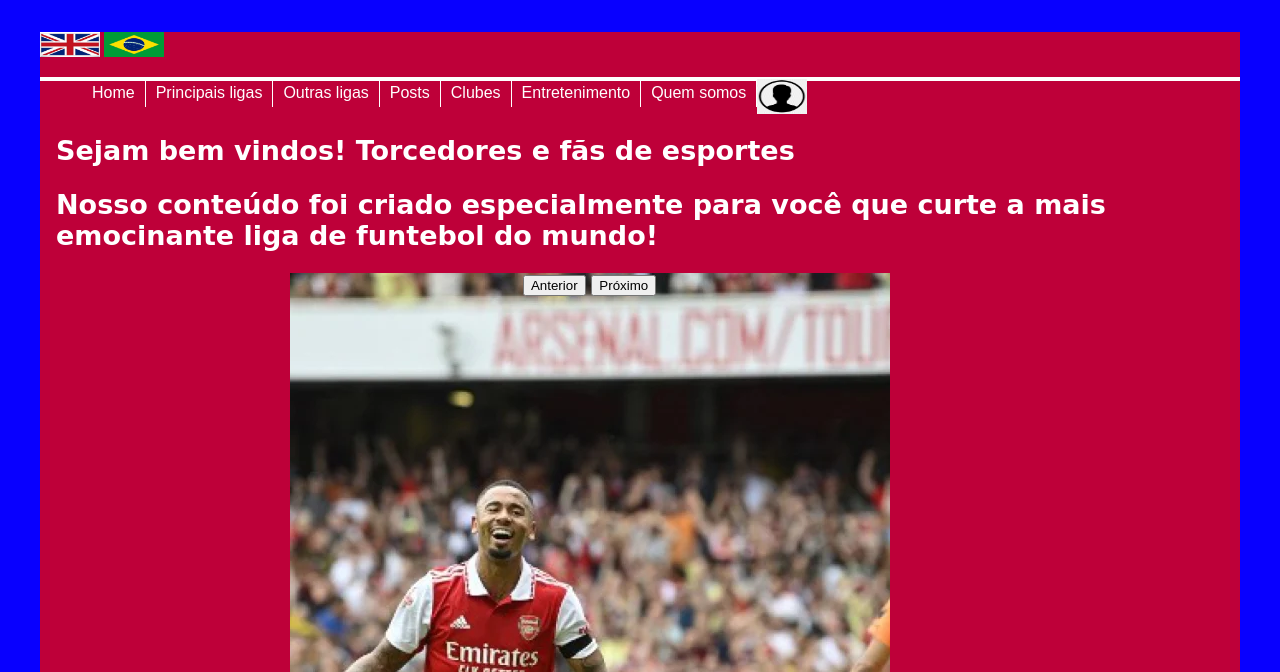
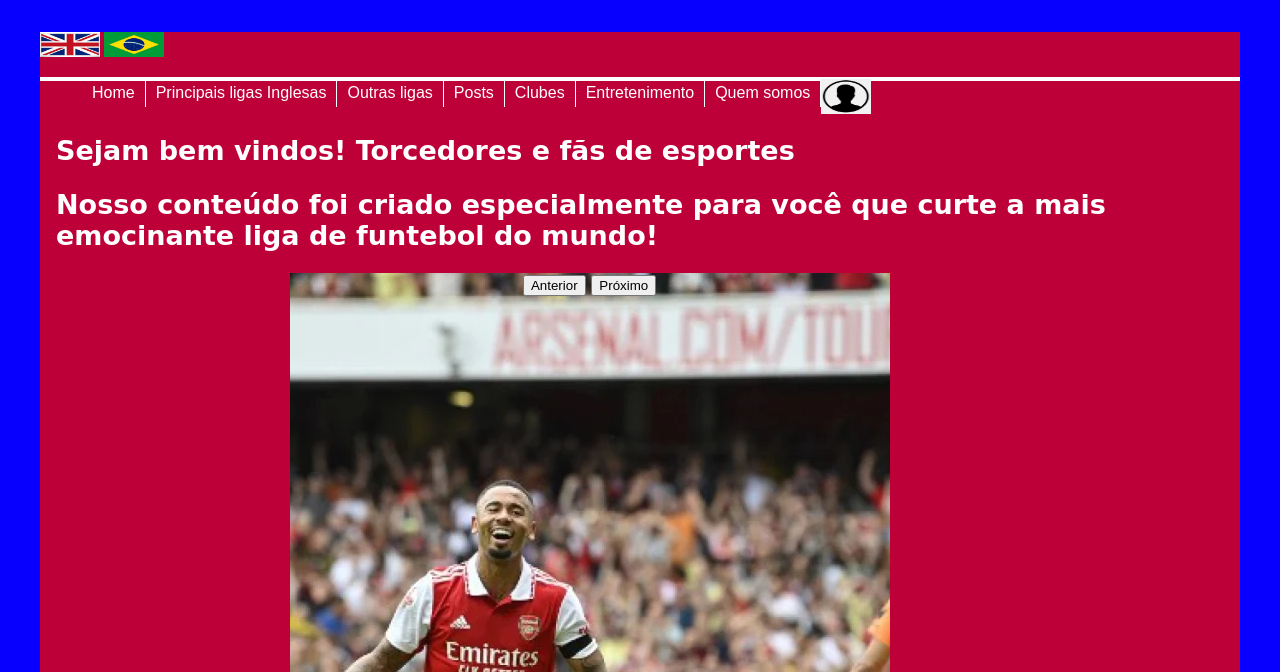
Before and after one commit to AdsonCoelho/torcedor, a PHP site: page /index.php in a window 1280 px wide. Shown: the top 672 px of the page. Run offline with PHP 8.4, Linux system fonts and the light colour scheme.

Commit message:
Atualização do arquivo menu.php

```diff
--- a/menu.php
+++ b/menu.php
@@ -15,9 +15,11 @@
                         <li><a href="index.php">Inicio</a></li>
                     </ul>
                 </li>
-                <li><a class="" href="#">Principais ligas</a>
+                <li><a class="" href="#">Principais ligas Inglesas</a>
                     <ul>
                         <li><a href="https://www.flashscore.com.br/futebol/inglaterra/campeonato-ingles/">Premier League</a></li>
+                        <li><a href="#">Copa da Liga Inglesa </a></li>
+                        <li><a href="#">Copa da inglaterra </a></li>
                         <li><a href="https://www.flashscore.com.br/futebol/inglaterra/2-divisao/classificacao/">Championship - 2ª divisão </a></li>
                         <li><a href="https://www.flashscore.com.br/futebol/inglaterra/liga-1/classificacao/">League One -3ª divisão</a></li>
                     </ul>
```
